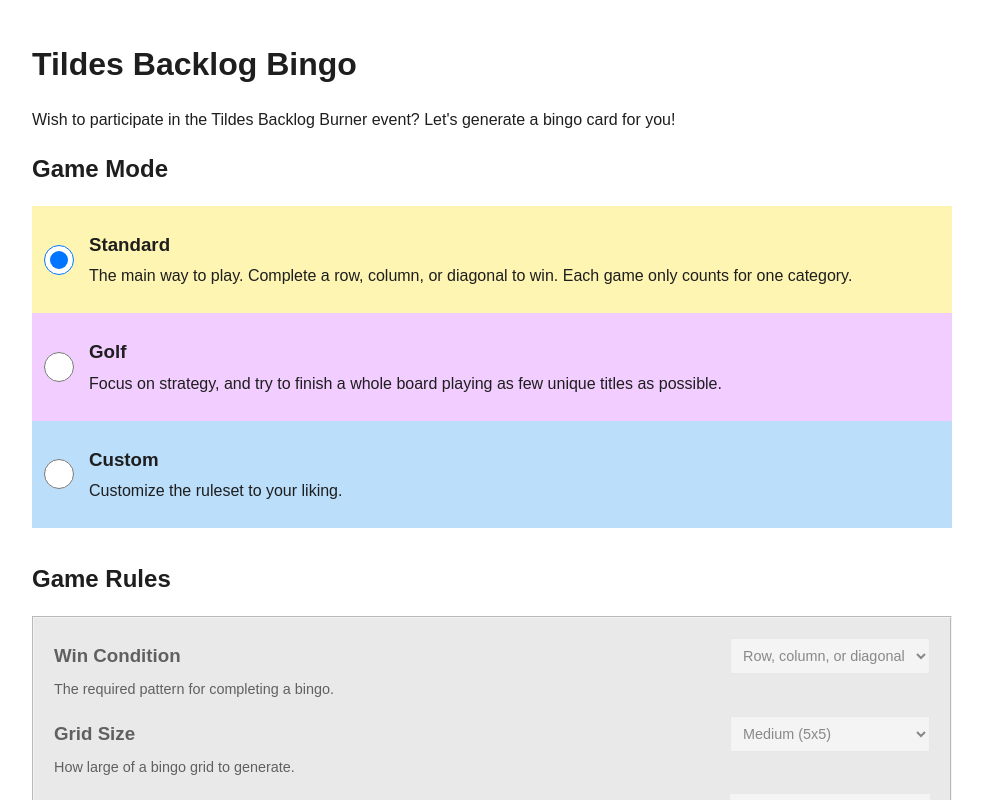
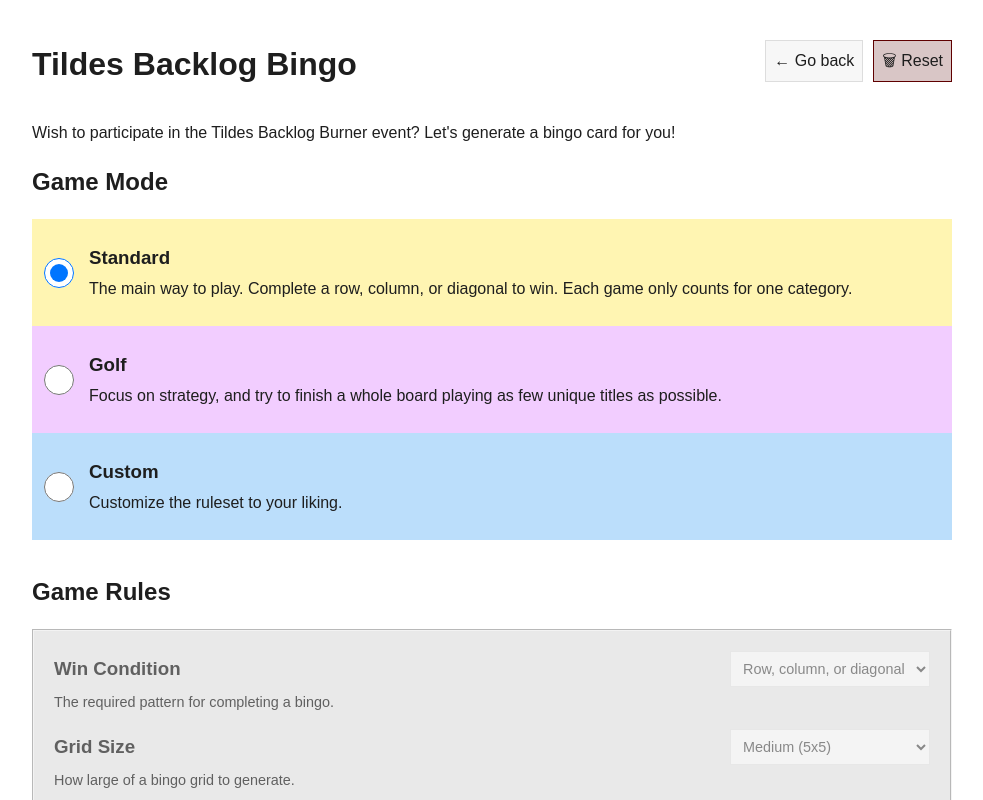
Before and after one commit to WesCook/BacklogBingo, a Vue app: page /#/gamerules in a window 1280 px wide. Shown: the top 800 px of the page, without its empty margins (148-1131 px from the left). Built offline with nearby package versions, Linux system fonts and the light colour scheme.

Commit message:
Adding reset feature and backwards navigation

```diff
--- /dev/null
+++ b/src/components/StartOver.vue
@@ -0,0 +1,35 @@
+<script setup>
+	import { useRouter } from 'vue-router';
+
+	const router = useRouter();
+
+	function confirmRestart() {
+		if (confirm('Are you sure you want to delete all local data and start again?  This cannot be undone.')) {
+			localStorage.clear();
+			router.push('/').then(() => {
+				location.reload();
+			});
+		}
+	}
+</script>
+
+<template>
+	<button
+		class="btn"
+		title="Delete all data and start again"
+		@click="confirmRestart"
+	>
+		🗑&#xFE0E; Reset
+	</button>
+</template>
+
+<style scoped>
+	.btn {
+		border-color: #5f0000;
+		background-color: color-mix(in srgb, var(--background-shaded) 80%, #5f0000);
+		font-variant-emoji: normal;
+	}
+	.btn:hover {
+		background-color: color-mix(in srgb, var(--background-shaded) 60%, #5f0000);
+	}
+</style>
--- a/src/pages/FilterCategories.vue
+++ b/src/pages/FilterCategories.vue
@@ -2,13 +2,18 @@
 	import { ref } from 'vue';
 
 	import CategoriesList from '../components/CategoriesList.vue';
+	import StartOver from '../components/StartOver.vue';
 
 	const minCategories = ref(0);
 	const currentCount = ref(0);
 </script>
 
 <template>
-	<h1>Categories</h1>
+	<div class="top-row">
+		<h1>Categories</h1>
+		<RouterLink to="/gamerules"><button>← Go back</button></RouterLink>
+		<StartOver />
+	</div>
 
 	<p>Now select the categories you wish to populate your bingo card with.  These will be chosen at random from the list below.  Please uncheck any that you don't believe are possible for you to complete.</p>
 	<p>You need to select at least <span>{{ minCategories }}</span> categories for a full Bingo card.</p>
@@ -23,9 +28,20 @@
 </template>
 
 <style scoped>
+	.top-row {
+		display: flex;
+		align-items: start;
+		gap: 10px;
+		justify-content: end;
+		& h1 {
+			margin-right: auto;
+		}
+	}
+
 	.required-tally {
+		align-self: center;
+		margin-left: 10px;
+		font-size: 0.8em;
 		color: grey;
-		font-size: 0.8em;
-		margin-left: 10px;
 	}
 </style>
--- a/src/pages/GameRules.vue
+++ b/src/pages/GameRules.vue
@@ -4,6 +4,7 @@
 
 	import GameRulesMode from '../components/GameRulesMode.vue';
 	import GameRulesCustom from '../components/GameRulesCustom.vue';
+	import StartOver from '../components/StartOver.vue';
 
 	// Passing gamemode from GameRulesMode to GameRulesCustom
 	// We're interested in the value of the radio, not the derived gamemode from
@@ -12,7 +13,12 @@
 </script>
 
 <template>
-	<h1>Tildes Backlog Bingo</h1>
+	<div class="top-row">
+		<h1>Tildes Backlog Bingo</h1>
+		<RouterLink to="/card"><button>← Go back</button></RouterLink>
+		<StartOver />
+	</div>
+
 	<p>Wish to participate in the Tildes Backlog Burner event? Let's generate a bingo card for you!</p>
 
 	<h2 class="gamemode-header">
@@ -28,15 +34,26 @@
 	<p>When you're ready, move to the next step to select your categories. Except for grid size, these settings can be changed later.</p>
 
 	<RouterLink to="categories">
-		<button class="btn">Select Categories</button>
+		<button class="btnCategories">Select Categories</button>
 	</RouterLink>
 </template>
 
 <style scoped>
+	.top-row {
+		display: flex;
+		align-items: start;
+		gap: 10px;
+		justify-content: end;
+		& h1 {
+			margin-right: auto;
+		}
+	}
+
 	.gamerules-header {
 		margin-top: 1.4em;
 	}
-	.btn {
+
+	.btnCategories {
 		margin-top: 1.1em;
 	}
 </style>
--- a/src/pages/HomePage.vue
+++ b/src/pages/HomePage.vue
@@ -1,5 +1,15 @@
 <template>
 	<h1>Home</h1>
-	<p>Welcome home.</p>
-	<RouterLink to="/card">Select bingo card</RouterLink>
+	<p>Welcome home.  This page will probably not exist in the future.</p>
+	<RouterLink to="/card"><button>Select Bingo Card</button></RouterLink>
+	<RouterLink to="/gamerules"><button>Select Game Rules</button></RouterLink>
+	<RouterLink to="/categories"><button>Filter Categories</button></RouterLink>
 </template>
+
+<style scoped>
+	button {
+		margin-bottom: 10px;
+		float: left;
+		clear: left;
+	}
+</style>
```
